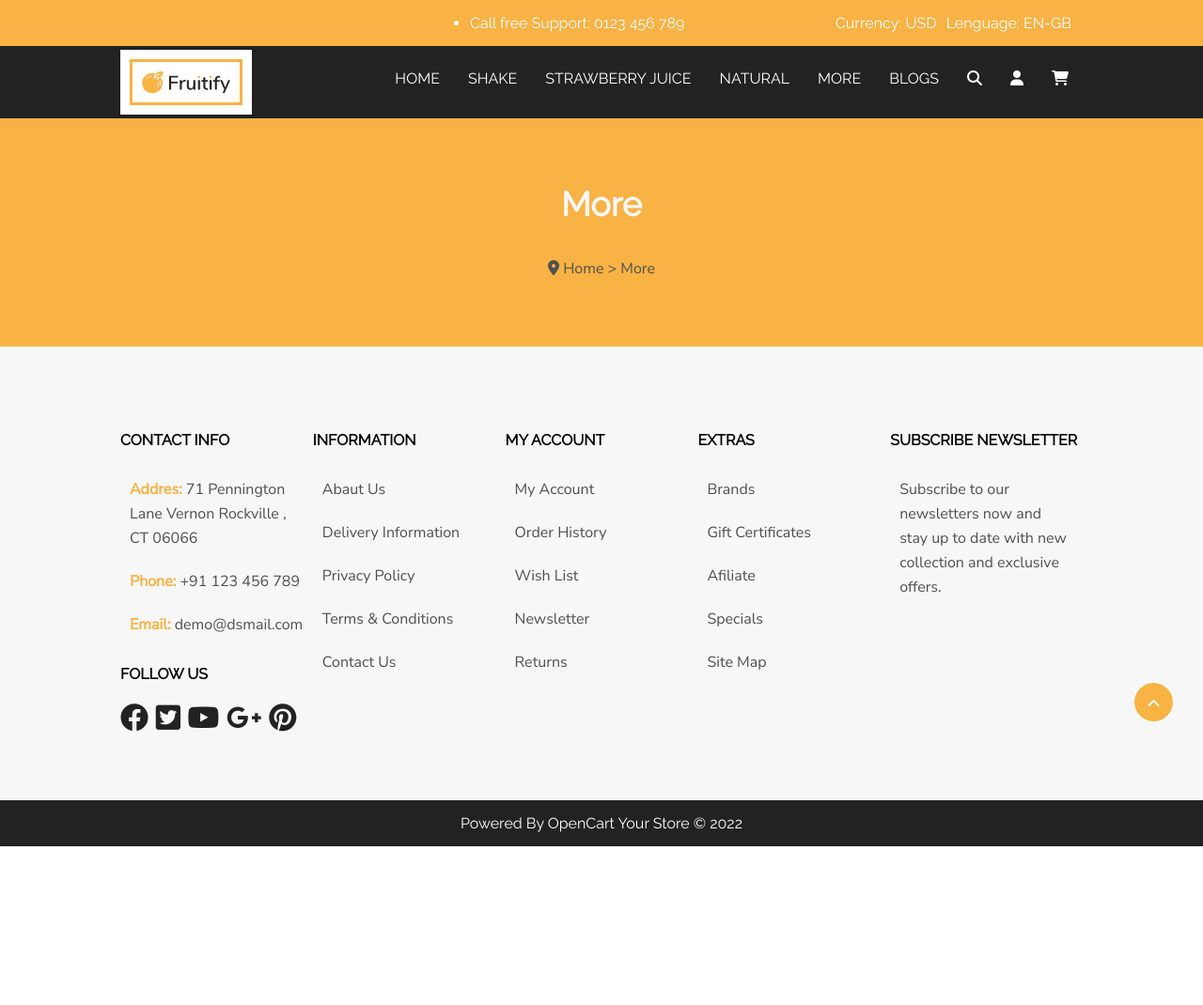
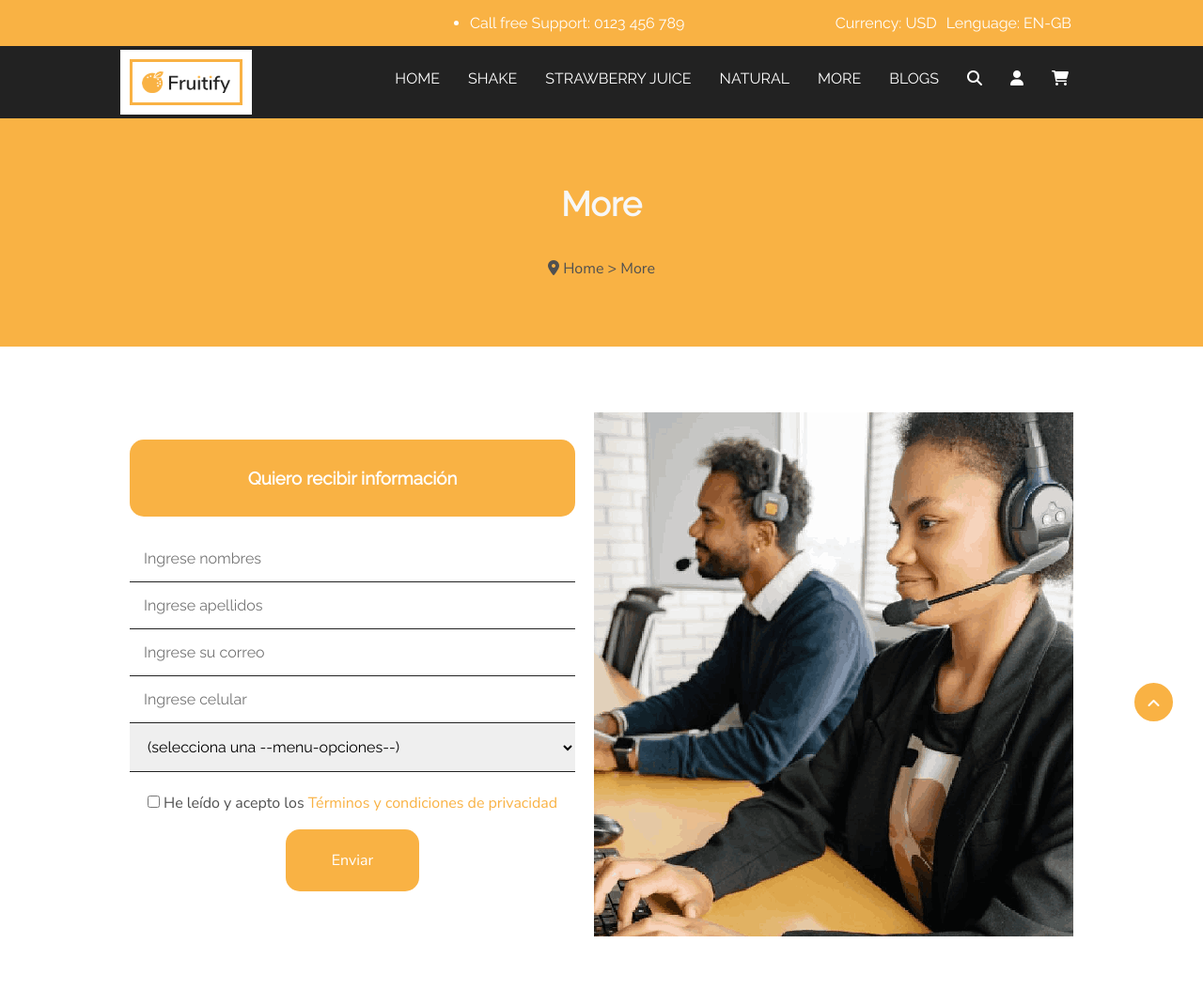
Before and after one commit to Jager1020/D.Web_ISIL, a plain HTML site: page more.html in a window 1280 px wide. Shown: the top 1070 px of the page at 94% size. Before the commit the page ends 901 px from the top, so only its background shows below. Drawn offline with Linux system fonts and the light colour scheme; grey boxes are pictures that could not be loaded.

Commit message:
Avance_Final

```diff
--- a/css/styles.css
+++ b/css/styles.css
@@ -230,6 +230,11 @@ video {
     border-radius: 200px; /* Imagenes redondas */
 }
 
+.ajustes {
+    position: relative;
+    left: 37%;
+}
+
 .espacio-50 {
     padding-bottom: 30px;
 }
@@ -298,6 +303,7 @@ video {
 #descripcion p {
     margin-bottom: 20px;
 }
+
 /*Clases*/
 
 .espaciado{
@@ -459,3 +465,52 @@ video {
     color: var(--color-naranja);
     font-weight: 600;
 }
+
+/* Formato del formulacion */
+.formulario h3 {
+    background-color: var(--color-naranja);
+    color: var(--color-blanco);
+    padding: 30px;
+    text-align: center;
+    margin-bottom: 20px;
+    border-radius: 15px;
+}
+
+.formulario p {
+    margin: 20px 0px;
+    text-align: center;
+}
+
+.formulario a {
+    color: var(--color-naranja);
+    text-decoration: none;
+}
+
+.campo {
+    border: none;
+    border-bottom: var(--color-grisoscuro) solid 1px;
+
+    padding: 15px;
+    width: 100%;
+
+    font: inherit;
+
+    outline: none;
+}
+
+.boton-enviar {
+    background-color: var(--color-naranja);
+    color: var(--color-blanco);
+    width: 30%;
+    padding: 20px 0px;
+    font: inherit;
+    border: none;
+    border-radius: 15px;
+    cursor: pointer;
+    transition: all 0.3s ease-in-out;
+    margin-top: -5px;
+}
+
+.boton-enviar:hover {
+    background-color: var(--color-grisoscuro);
+}
--- a/more.html
+++ b/more.html
@@ -66,6 +66,61 @@
         </div> <!-- container -->
     </section> <!-- barra-ubicacion -->
 
+    <section id="contactanos-formulario" class="espaciado">
+        <div class="container">
+            <div class="row">
+                <div class="column">
+                    <form class="formulario" method="post">
+                        <h3>Quiero recibir información</h3>
+
+                        <div class="caja-entrada">
+                            <input type="text" class="campo" placeholder="Ingrese nombres" required>
+                        </div>
+
+                        <div class="caja-entrada">
+                            <input type="text" class="campo" placeholder="Ingrese apellidos" required>
+                        </div>
+
+                        <div class="caja-entrada">
+                            <input type="email" class="campo" placeholder="Ingrese su correo" required>
+                        </div>
+
+                        <div class="caja-entrada">
+                            <input type="tel" class="campo" placeholder="Ingrese celular" required>
+                        </div>
+
+                        <div class="caja-entrada">
+                            <select class="campo" required>
+                                <option value="" selected disabled>(selecciona una --menu-opciones--)</option>
+                                <option value="1">Jugo de arandanos</option>
+                                <option value="2">Jugo Detox</option>
+                                <option value="3">Jugo de naranja</option>
+                                <option value="4">Jugo de granada especial</option>
+                                <option value="5">Jugo de la casa</option>
+                            </select>
+                        </div>
+
+                        <p>
+                            <input type="checkbox" required>
+                            He leído y acepto los <a href="#">Términos y condiciones de privacidad</a>
+                        </p>
+
+                        <p>
+                            <input type="submit" value="Enviar" class="boton-enviar">
+                        </p>
+
+                    </form>
+                </div>
+                <div class="column">
+                    <img src="imagenes/call.png" alt="">
+                </div>
+            </div>
+        </div>
+    </section>
+
+    <section id="contactanos-mapa">
+        <iframe class="video-responsive" src="https://www.google.com/maps/embed?pb=!1m18!1m12!1m3!1d235810.8209515877!2d1.962004035759326!3d41.40058433047351!2m3!1f0!2f0!3f0!3m2!1i1024!2i768!4f13.1!3m3!1m2!1s0x12a4980cab4e000b%3A0x76955913e430a42a!2sNew%20Look!5e0!3m2!1ses!2spe!4v1669881417130!5m2!1ses!2spe" width="600" height="450" style="border:0;" allowfullscreen="" loading="lazy" referrerpolicy="no-referrer-when-downgrade"></iframe>
+    </section>
 
     <footer id="info" class="espaciado">
         <div class="container" >
```
Also changed, not shown: blogs.html (+0 -5 lines), index.html (+1 -1 lines), imagenes/call.png (added).
